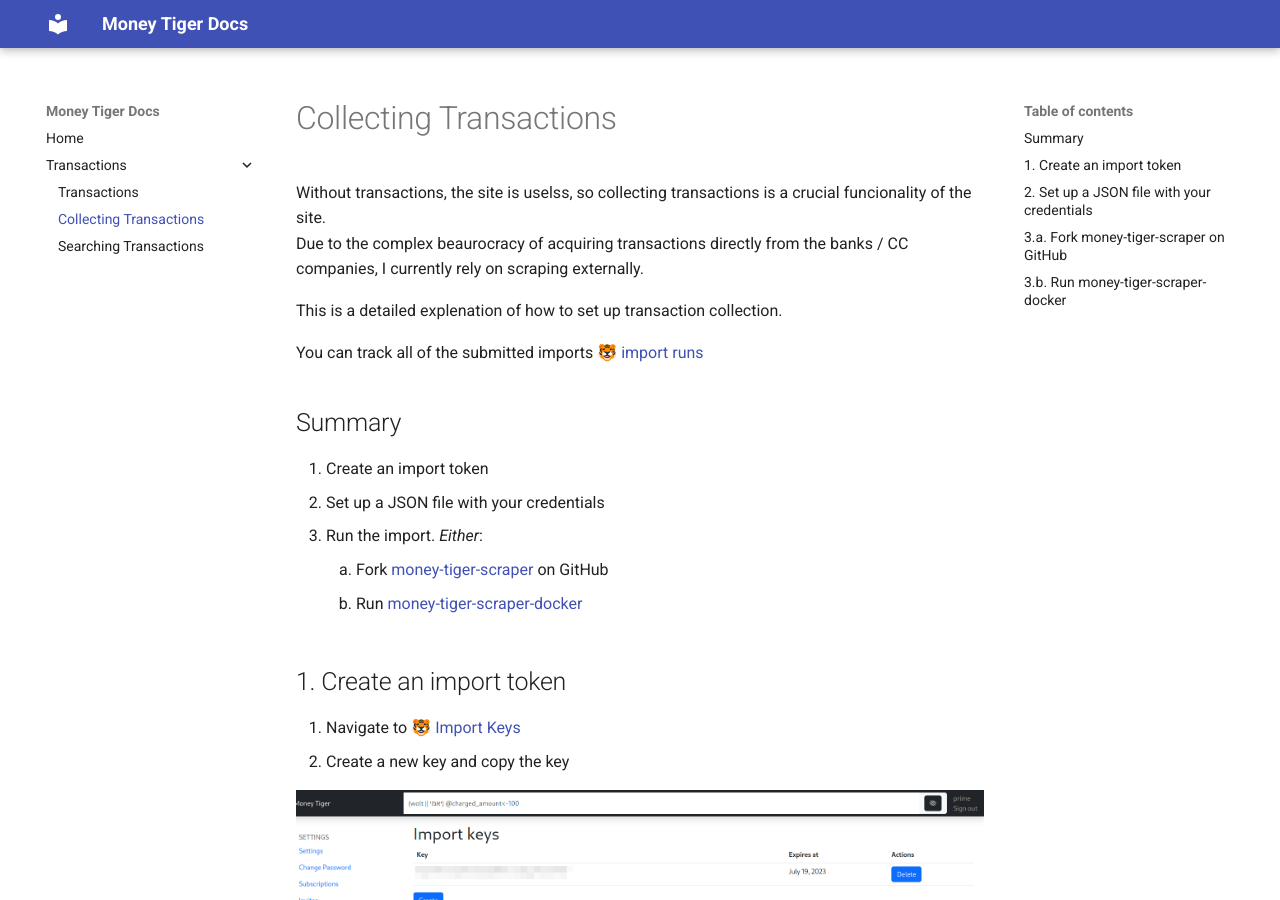
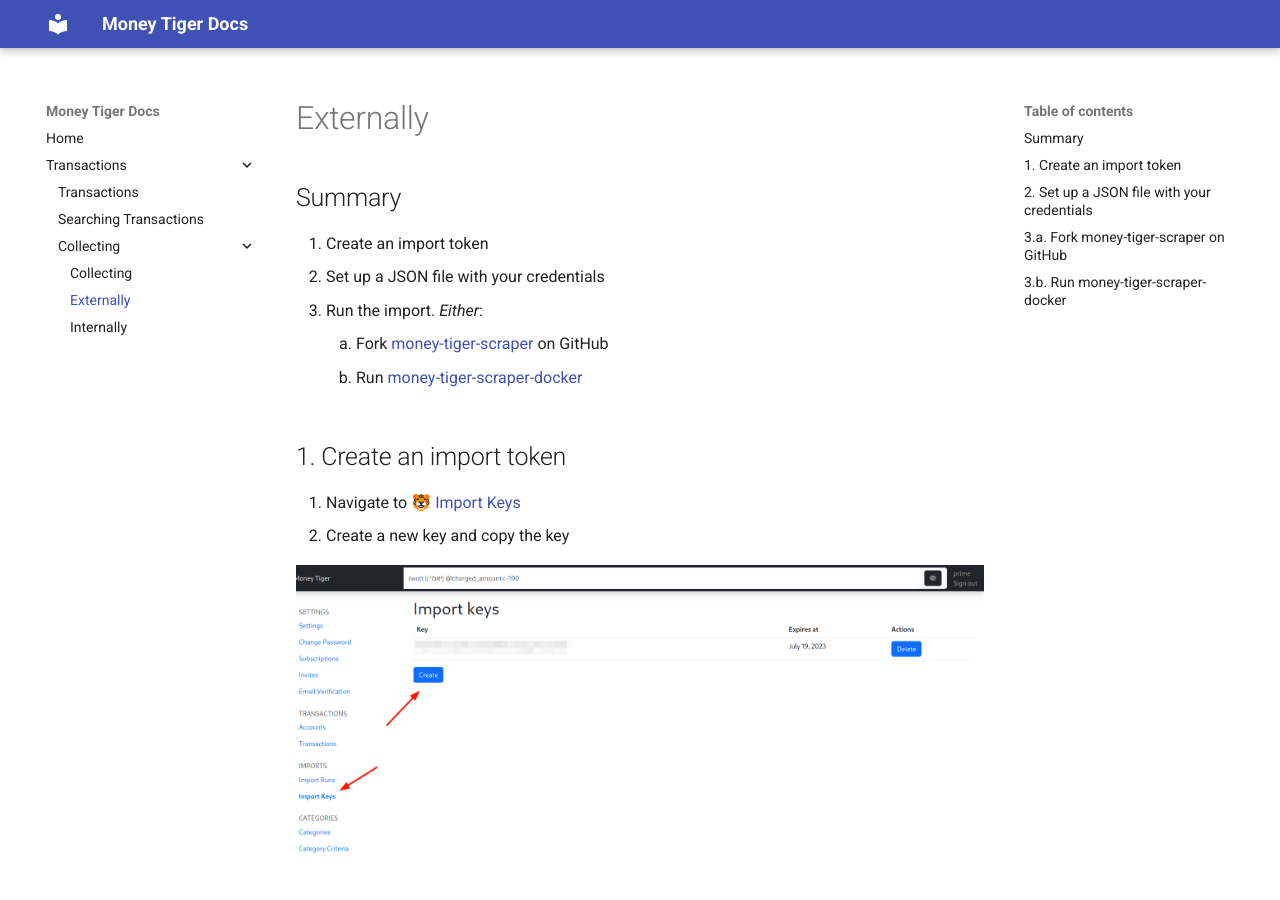
Before and after one commit to BackSlasher/money-tiger-docs, an MkDocs documentation site: the page built from docs/transactions/collecting/external.md, in a window 1280 px wide and 900 px high. Built offline with MkDocs 1.6.1 and Material for MkDocs 9.7.7, drawn with Linux system fonts in a browser that asks for light colours.

Commit message:
added internal transaction collection as well

```diff
--- a/docs/transactions/collecting.md
+++ b/docs/transactions/collecting/external.md
@@ -1,11 +1,4 @@
-# Collecting Transactions
-
-Without transactions, the site is uselss, so collecting transactions is a crucial funcionality of the site.
-Due to the complex beaurocracy of acquiring transactions directly from the banks / CC companies, I currently rely on scraping externally.
-
-This is a detailed explenation of how to set up transaction collection.
-
-You can track all of the submitted imports [🐯 import runs](https://www.money-tiger.tech/txns/runs)
+# Externally
 
 ## Summary
 1. Create an import token
```
Also changed, not shown: docs/transactions/collecting/index.md (added, +13 -0 lines), docs/transactions/collecting/internal.md (added, +11 -0 lines), docs/transactions/collecting/img/github-actions-run.png (renamed from docs/transactions/img/github-actions-run.png), docs/transactions/collecting/img/github-actions.png (renamed from docs/transactions/img/github-actions.png), docs/transactions/collecting/img/github-secrets.png (renamed from docs/transactions/img/github-secrets.png), docs/transactions/collecting/img/import-keys.png (renamed from docs/transactions/img/import-keys.png), docs/transactions/collecting/img/scrape-company.png (added), docs/transactions/collecting/img/scrape-credentials.png (added), docs/transactions/collecting/img/scrape-list.png (added), docs/transactions/collecting/img/scrape-list2.png (added), docs/transactions/collecting/img/scraper-fork.png (renamed from docs/transactions/img/scraper-fork.png), docs/transactions/collecting/img/transactions.png (renamed from docs/transactions/img/transactions.png).
